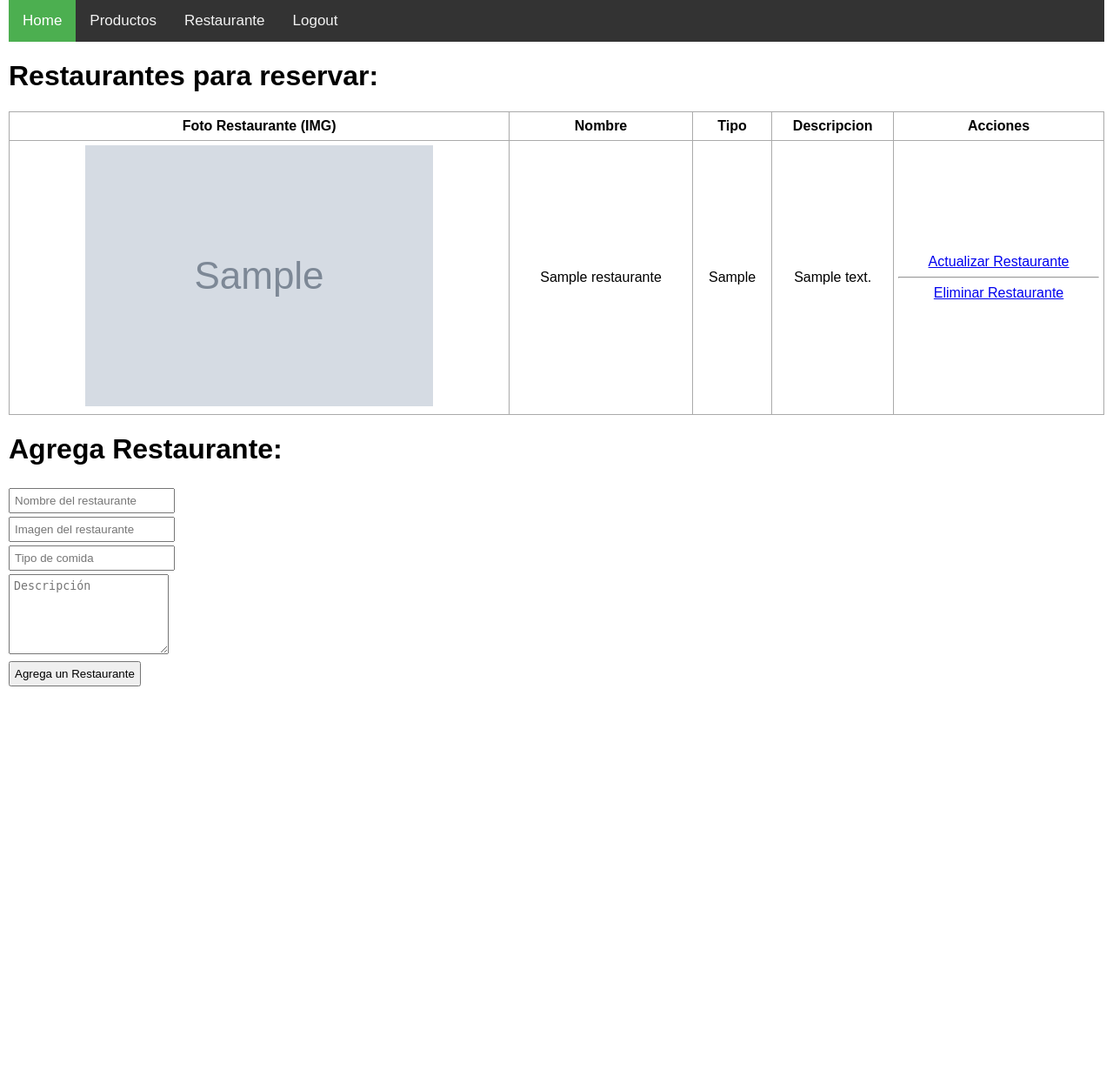
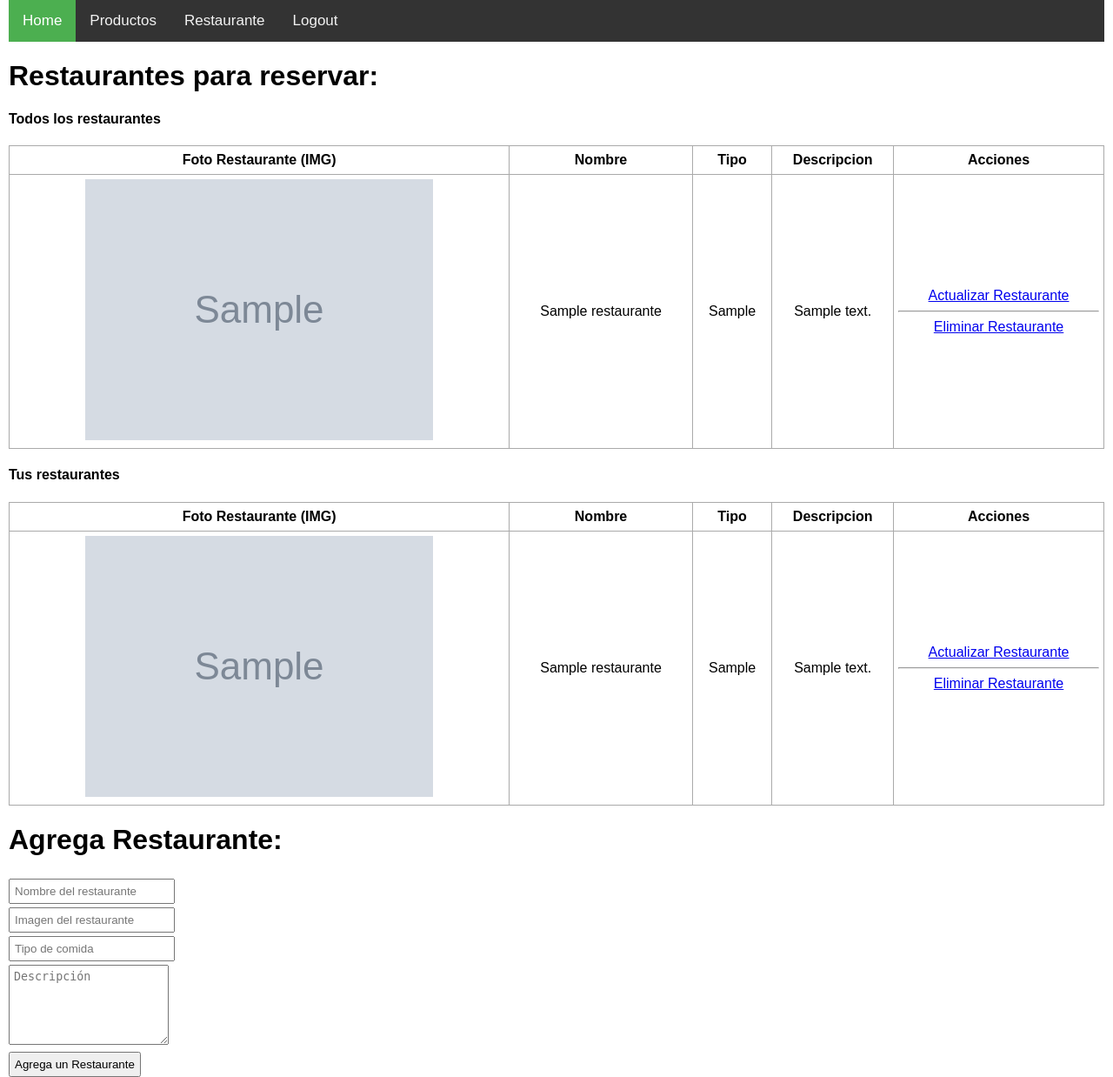
Before and after one commit to Snatiolam/19-Food, a Flask app: page /restaurante in a window 1280 px wide. Shown: the whole page at 87% size. Before the commit the page ends 789 px from the top, so only its background shows below. Run offline with Flask 2, Linux system fonts and the light colour scheme; a user stored in the database is signed in; tables that the repository leaves empty hold one stand-in row (values such as "Sample post"); grey boxes marked "Sample" are stand-in pictures; parts of the project's set-up code (start-up, migrations or seed data) failed here and were passed over; some libraries are stand-ins or nearby versions.

Commit message:
Cada usuario puede tener su propio restaurante

```diff
--- a/app.py
+++ b/app.py
@@ -22,6 +22,7 @@ login_manager.login_view = 'login'
 
 class Restaurantes(db.Model):
     id = db.Column(db.Integer, primary_key=True)
+    id_user = db.Column(db.Integer, db.ForeignKey('usuarios.id'), nullable=False)
     img_url = db.Column(db.String(255), nullable=False)
     tipo = db.Column(db.String(200), nullable=False) #Generar una tabla en el futuro
     nombre = db.Column(db.String(200), nullable=False)
@@ -31,6 +32,7 @@ class Restaurantes(db.Model):
 
 class Productos(db.Model):
     id = db.Column(db.Integer, primary_key=True)
+    id_res = db.Column(db.Integer, db.ForeignKey('restaurantes.id'), nullable=False)
     img_url = db.Column(db.String(255), nullable=False)
     nombre = db.Column(db.String(200), nullable=False)
     precio = db.Column(db.String(200), nullable=False)
@@ -152,7 +154,7 @@ def restaurante():
         nombre = request.form['nombre']
         url = request.form['url']
         descripcion = request.form['descripcion']
-        new_task = Restaurantes(tipo = tipo, nombre = nombre, img_url=url, descripcion = descripcion)
+        new_task = Restaurantes(id_user=current_user.id,tipo = tipo, nombre = nombre, img_url=url, descripcion = descripcion)
 
         try:
             db.session.add(new_task)
@@ -163,7 +165,8 @@ def restaurante():
 
     else:
         res = Restaurantes.query.order_by(Restaurantes.id).all()
-        return render_template('maestra_res.html', res=res)
+        mis_res = Restaurantes.query.filter_by(id_user=current_user.id).all()
+        return render_template('maestra_res.html', res=res, mis_res=mis_res)
 
 @app.route('/delete/<int:id>')
 def delete_producto(id):
--- a/templates/maestra_res.html
+++ b/templates/maestra_res.html
@@ -9,6 +9,7 @@
 {% if res|length < 1 %}
     <h4 style="text-align: center">No tienes restaurantes! Crea uno!</h4>
 {% else %}
+<h4>Todos los restaurantes</h4>
     <table>
         <tr>
             <th>Foto Restaurante (IMG)</th>
@@ -19,6 +20,33 @@
         </tr>
 
             {% for resta in res %}
+            <tr>
+                <td><img src="{{ resta.img_url }}" alt="Restaurant img"></td>
+                <td>{{ resta.nombre }}</td>
+                <td>{{ resta.tipo }}</td>
+                <td>{{ resta.descripcion }}</td>
+                <td>
+                    <a href="/update/res/{{resta.id}}">Actualizar Restaurante</a>
+                    <br>
+                    <hr>
+                    <a href="/delete/res/{{resta.id}}">Eliminar Restaurante</a>
+
+                </td>
+            </tr>
+            {% endfor %}
+    </table>
+    <h4>Tus restaurantes</h4>
+    <table>
+        <tr>
+
+            <th>Foto Restaurante (IMG)</th>
+            <th>Nombre</th>
+            <th>Tipo</th>
+            <th>Descripcion</th>
+            <th>Acciones</th>
+        </tr>
+
+            {% for resta in mis_res %}
             <tr>
                 <td><img src="{{ resta.img_url }}" alt="Restaurant img"></td>
                 <td>{{ resta.nombre }}</td>
```
